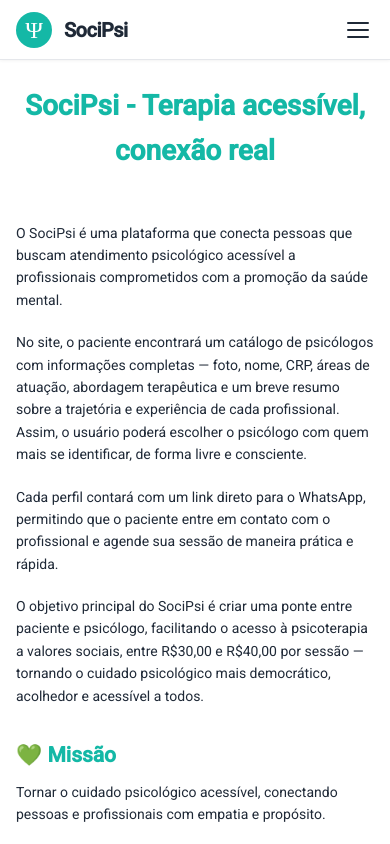
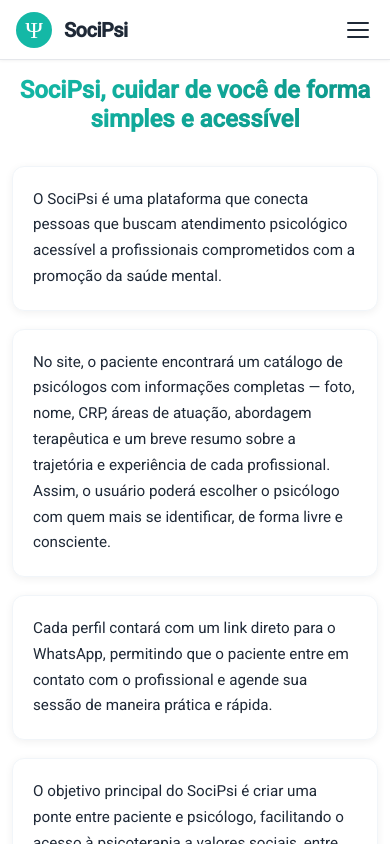
Before and after one commit to Joaofelipe14/PisConnect, an Angular app: page /sobre-nos in a window 390 px wide. Built offline with nearby package versions, Linux system fonts and the light colour scheme.

Commit message:
feat: :art: Melhorando tela de Sobre Nós

```diff
--- a/src/app/sobre-nos/sobre-nos.css
+++ b/src/app/sobre-nos/sobre-nos.css
@@ -1,65 +1,259 @@
 .sobre-nos-container {
-  max-width: 1200px;
-  margin: 0 auto;
+  min-height: 100vh;
+  background: #ffffff;
   padding: 1.5rem 1rem;
   padding-top: calc(var(--navbar-height, 60px) + 1.5rem);
 }
 
+.sobre-nos-header {
+  max-width: 1200px;
+  margin: 0 auto 3rem;
+  text-align: center;
+  animation: fadeInDown 0.5s ease-out;
+}
+
+@keyframes fadeInDown {
+  from {
+    opacity: 0;
+    transform: translateY(-10px);
+  }
+  to {
+    opacity: 1;
+    transform: translateY(0);
+  }
+}
+
 .sobre-nos-header h1 {
+  font-size: 2.5rem;
+  font-weight: 700;
+  color: var(--text-color, #1f2937);
+  margin: 0;
+  line-height: 1.2;
+  background: linear-gradient(135deg, var(--accent-color, #14b8a6) 0%, #0d9488 100%);
+  -webkit-background-clip: text;
+  -webkit-text-fill-color: transparent;
+  background-clip: text;
+}
+
+.sobre-nos-content {
+  max-width: 1200px;
+  margin: 0 auto;
+  animation: fadeInUp 0.5s ease-out 0.2s both;
+}
+
+@keyframes fadeInUp {
+  from {
+    opacity: 0;
+    transform: translateY(20px);
+  }
+  to {
+    opacity: 1;
+    transform: translateY(0);
+  }
+}
+
+.sobre-nos-texto {
+  display: flex;
+  flex-direction: column;
+  gap: 1.1rem;
+}
+
+.texto-card {
+  background: #ffffff;
+  border-radius: 16px;
+  padding: 2rem;
+  box-shadow: 0 2px 8px rgba(0, 0, 0, 0.06);
+  border: 1px solid #f1f5f9;
+  transition: all 0.3s cubic-bezier(0.4, 0, 0.2, 1);
+  position: relative;
+  overflow: hidden;
+}
+
+.texto-card::before {
+  content: '';
+  position: absolute;
+  top: 0;
+  left: 0;
+  width: 4px;
+  height: 100%;
+  background: var(--accent-color, #14b8a6);
+  transform: scaleY(0);
+  transform-origin: bottom;
+  transition: transform 0.3s ease;
+}
+
+.texto-card:hover::before {
+  transform: scaleY(1);
+}
+
+.texto-card:hover {
+  transform: translateY(-2px);
+  box-shadow: 0 8px 24px rgba(0, 0, 0, 0.12);
+  border-color: rgba(20, 184, 166, 0.2);
+}
+
+.texto-card p {
+  margin: 0;
+  font-size: 1.05rem;
+  line-height: 1.8;
+  color: var(--text-color, #374151);
+  font-weight: 400;
+}
+
+.missao-visao-valores {
+  display: grid;
+  grid-template-columns: repeat(auto-fit, minmax(280px, 1fr));
+  gap: 1.5rem;
+  margin-top: 1rem;
+}
+
+.mvv-card {
+  background: linear-gradient(135deg, #f0fdfa 0%, #e6fffa 100%);
+  border-radius: 16px;
+  padding: 2rem;
+  box-shadow: 0 2px 8px rgba(0, 0, 0, 0.06);
+  border: 1px solid rgba(20, 184, 166, 0.2);
+  transition: all 0.3s cubic-bezier(0.4, 0, 0.2, 1);
+  position: relative;
+  overflow: hidden;
   text-align: center;
-  font-size: 2rem;
-  margin-bottom: 3rem;
+}
+
+.mvv-card::before {
+  content: '';
+  position: absolute;
+  top: 0;
+  left: 0;
+  width: 100%;
+  height: 4px;
+  background: linear-gradient(90deg, var(--accent-color, #14b8a6) 0%, #0d9488 100%);
+  transform: scaleX(0);
+  transform-origin: left;
+  transition: transform 0.3s ease;
+}
+
+.mvv-card:hover::before {
+  transform: scaleX(1);
+}
+
+.mvv-card:hover {
+  transform: translateY(-4px);
+  box-shadow: 0 8px 24px rgba(20, 184, 166, 0.15);
+  border-color: var(--accent-color, #14b8a6);
+}
+
+.mvv-icon {
+  margin-bottom: 1rem;
+  display: flex;
+  justify-content: center;
+  align-items: center;
+  transition: all 0.3s ease;
   color: var(--accent-color, #14b8a6);
 }
 
-.sobre-nos-content {
-  display: flex;
-  gap: 3rem;
-  align-items: flex-start;
-  flex-wrap: wrap;
+.mvv-icon svg {
+  width: 48px;
+  height: 48px;
+  transition: all 0.3s ease;
 }
 
-.sobre-nos-texto {
-  flex: 1 1 500px;
-  line-height: 1.6;
+.mvv-card:hover .mvv-icon {
+  transform: translateY(-4px);
 }
 
-.sobre-nos-texto p {
-  margin-bottom: 1.25rem;
+.mvv-card:hover .mvv-icon svg {
+  transform: scale(1.1);
+  color: #0d9488;
 }
 
-.missao-visao-valores h2 {
-  margin-top: 2rem;
-  margin-bottom: 0.5rem;
-  color: var(--accent-color, #14b8a6);
+.mvv-card h2 {
+  margin: 0 0 1rem 0;
+  font-size: 1.5rem;
+  font-weight: 700;
+  color: var(--text-color, #1f2937);
+  line-height: 1.3;
 }
 
-.missao-visao-valores p {
-  margin-bottom: 1rem;
+.mvv-card p {
+  margin: 0;
+  font-size: 1rem;
+  line-height: 1.7;
+  color: var(--text-color, #4b5563);
+  font-weight: 400;
 }
 
-.sobre-nos-imagem {
-  flex: 1 1 400px;
-  display: flex;
-  justify-content: center;
-  align-items: center;
+@media (max-width: 768px) {
+  .sobre-nos-header h1 {
+    font-size: 1.75rem;
+  }
+
+  .texto-card {
+    padding: 1.5rem;
+  }
+
+  .texto-card p {
+    font-size: 1rem;
+    line-height: 1.7;
+  }
+
+  .missao-visao-valores {
+    grid-template-columns: 1fr;
+    gap: 1.25rem;
+  }
+
+  .mvv-card {
+    padding: 1.5rem;
+  }
+
+  .mvv-icon svg {
+    width: 40px;
+    height: 40px;
+  }
+
+  .mvv-card h2 {
+    font-size: 1.25rem;
+  }
 }
 
-.sobre-nos-imagem img {
-  max-width: 100%;
-  height: auto;
-  border-radius: 16px;
-  box-shadow: 0 8px 24px rgba(0, 0, 0, 0.1);
-}
+@media (max-width: 480px) {
+  .sobre-nos-container {
+    padding: 1rem 0.75rem;
+    padding-top: calc(var(--navbar-height, 60px) + 1rem);
+  }
 
-/* Responsividade */
-@media (max-width: 768px) {
-  .sobre-nos-content {
-    flex-direction: column;
-    gap: 2rem;
+  .sobre-nos-header {
+    margin-bottom: 2rem;
   }
 
   .sobre-nos-header h1 {
-    font-size: 1.75rem;
+    font-size: 1.5rem;
+  }
+
+  .texto-card {
+    padding: 1.25rem;
+    border-radius: 12px;
+  }
+
+  .texto-card p {
+    font-size: 0.95rem;
+  }
+
+  .mvv-card {
+    padding: 1.25rem;
+    border-radius: 12px;
+  }
+
+  .mvv-icon svg {
+    width: 36px;
+    height: 36px;
+  }
+
+  .mvv-card h2 {
+    font-size: 1.1rem;
+    margin-bottom: 0.75rem;
+  }
+
+  .mvv-card p {
+    font-size: 0.9rem;
   }
 }
--- a/src/app/sobre-nos/sobre-nos.html
+++ b/src/app/sobre-nos/sobre-nos.html
@@ -1,29 +1,58 @@
 <div class="sobre-nos-container">
   <div class="sobre-nos-header">
-    <h1>SociPsi - Terapia acessível, conexão real</h1>
+    <h1>SociPsi, cuidar de você de forma simples e acessível</h1>
   </div>
 
   <div class="sobre-nos-content">
     <div class="sobre-nos-texto">
+      <div class="texto-card">
         <p>O SociPsi é uma plataforma que conecta pessoas que buscam atendimento psicológico acessível a profissionais comprometidos com a promoção da saúde mental.</p>
+      </div>
+
+      <div class="texto-card">
         <p>No site, o paciente encontrará um catálogo de psicólogos com informações completas — foto, nome, CRP, áreas de atuação, abordagem terapêutica e um breve resumo sobre a trajetória e experiência de cada profissional. Assim, o usuário poderá escolher o psicólogo com quem mais se identificar, de forma livre e consciente.</p>
+      </div>
+
+      <div class="texto-card">
         <p>Cada perfil contará com um link direto para o WhatsApp, permitindo que o paciente entre em contato com o profissional e agende sua sessão de maneira prática e rápida.</p>
+      </div>
+
+      <div class="texto-card">
         <p>O objetivo principal do SociPsi é criar uma ponte entre paciente e psicólogo, facilitando o acesso à psicoterapia a valores sociais, entre R$30,00 e R$40,00 por sessão — tornando o cuidado psicológico mais democrático, acolhedor e acessível a todos.</p>
+      </div>
 
       <div class="missao-visao-valores">
-        <h2>💚 Missão</h2>
+        <div class="mvv-card">
+          <div class="mvv-icon">
+            <svg width="48" height="48" viewBox="0 0 24 24" fill="none" xmlns="http://www.w3.org/2000/svg">
+              <path d="M12 21.35l-1.45-1.32C5.4 15.36 2 12.28 2 8.5 2 5.42 4.42 3 7.5 3c1.74 0 3.41.81 4.5 2.09C13.09 3.81 14.76 3 16.5 3 19.58 3 22 5.42 22 8.5c0 3.78-3.4 6.86-8.55 11.54L12 21.35z" fill="currentColor" opacity="0.9"/>
+            </svg>
+          </div>
+          <h2>Missão</h2>
           <p>Tornar o cuidado psicológico acessível, conectando pessoas e profissionais com empatia e propósito.</p>
+        </div>
 
-        <h2>🌱 Visão</h2>
+        <div class="mvv-card">
+          <div class="mvv-icon">
+            <svg width="48" height="48" viewBox="0 0 24 24" fill="none" xmlns="http://www.w3.org/2000/svg">
+              <path d="M12 2L2 7l10 5 10-5-10-5z" fill="currentColor" opacity="0.9"/>
+              <path d="M2 17l10 5 10-5M2 12l10 5 10-5" stroke="currentColor" stroke-width="2" stroke-linecap="round" stroke-linejoin="round" opacity="0.9"/>
+            </svg>
+          </div>
+          <h2>Visão</h2>
           <p>Ser referência em democratizar a saúde mental no Brasil.</p>
+        </div>
 
-        <h2>✨ Valores</h2>
+        <div class="mvv-card">
+          <div class="mvv-icon">
+            <svg width="48" height="48" viewBox="0 0 24 24" fill="none" xmlns="http://www.w3.org/2000/svg">
+              <path d="M12 2L15.09 8.26L22 9.27L17 14.14L18.18 21.02L12 17.77L5.82 21.02L7 14.14L2 9.27L8.91 8.26L12 2Z" fill="currentColor" opacity="0.9"/>
+            </svg>
+          </div>
+          <h2>Valores</h2>
           <p>Acolhimento • Acessibilidade • Conexão • Ética • Transformação</p>
         </div>
       </div>
-
-    <div class="sobre-nos-imagem">
-      <img src="foto1.jpg" alt="SociPsi" />
     </div>
   </div>
 </div>
```
Lines whose indentation alone changed are shown as unchanged.
